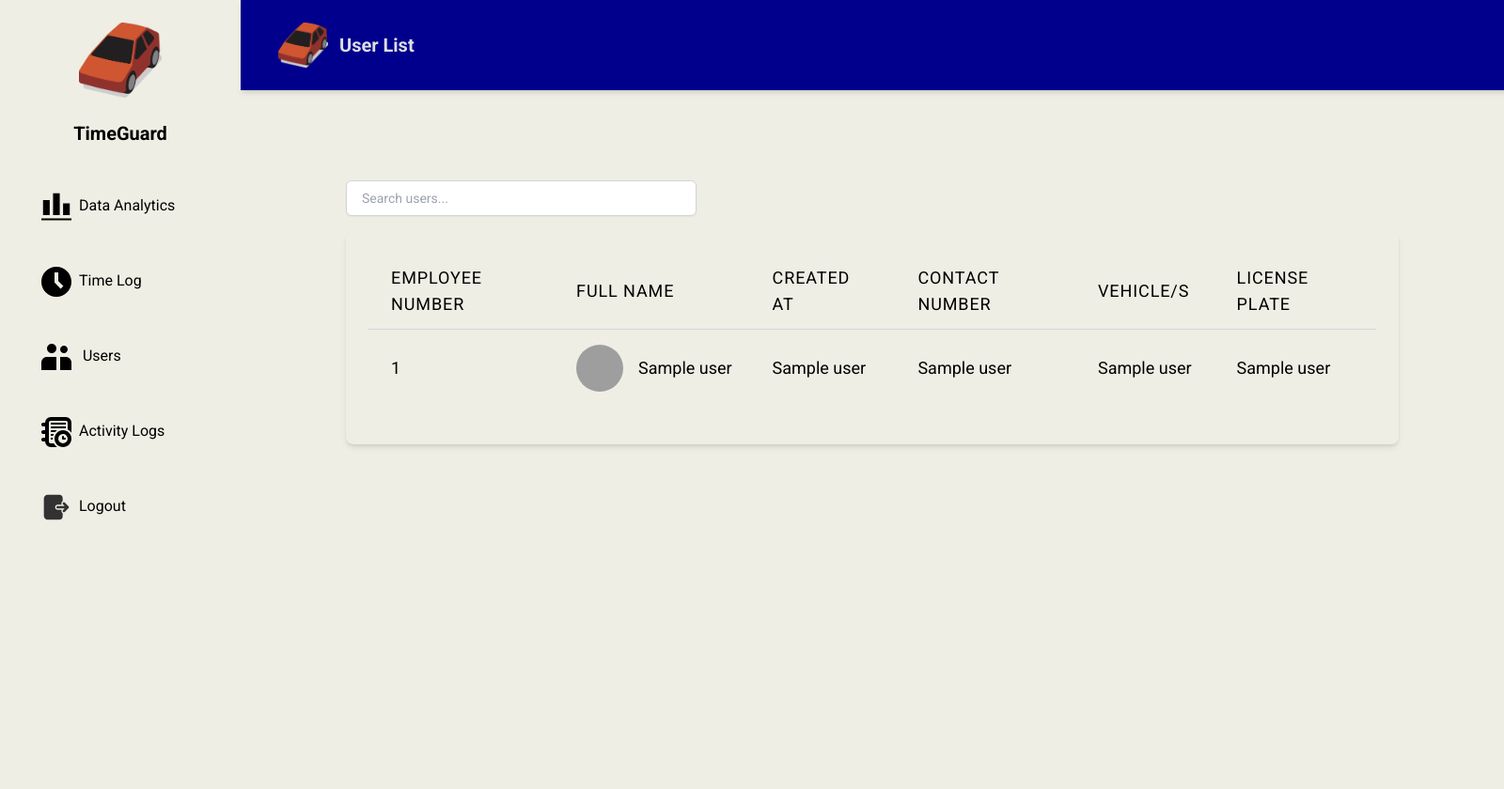
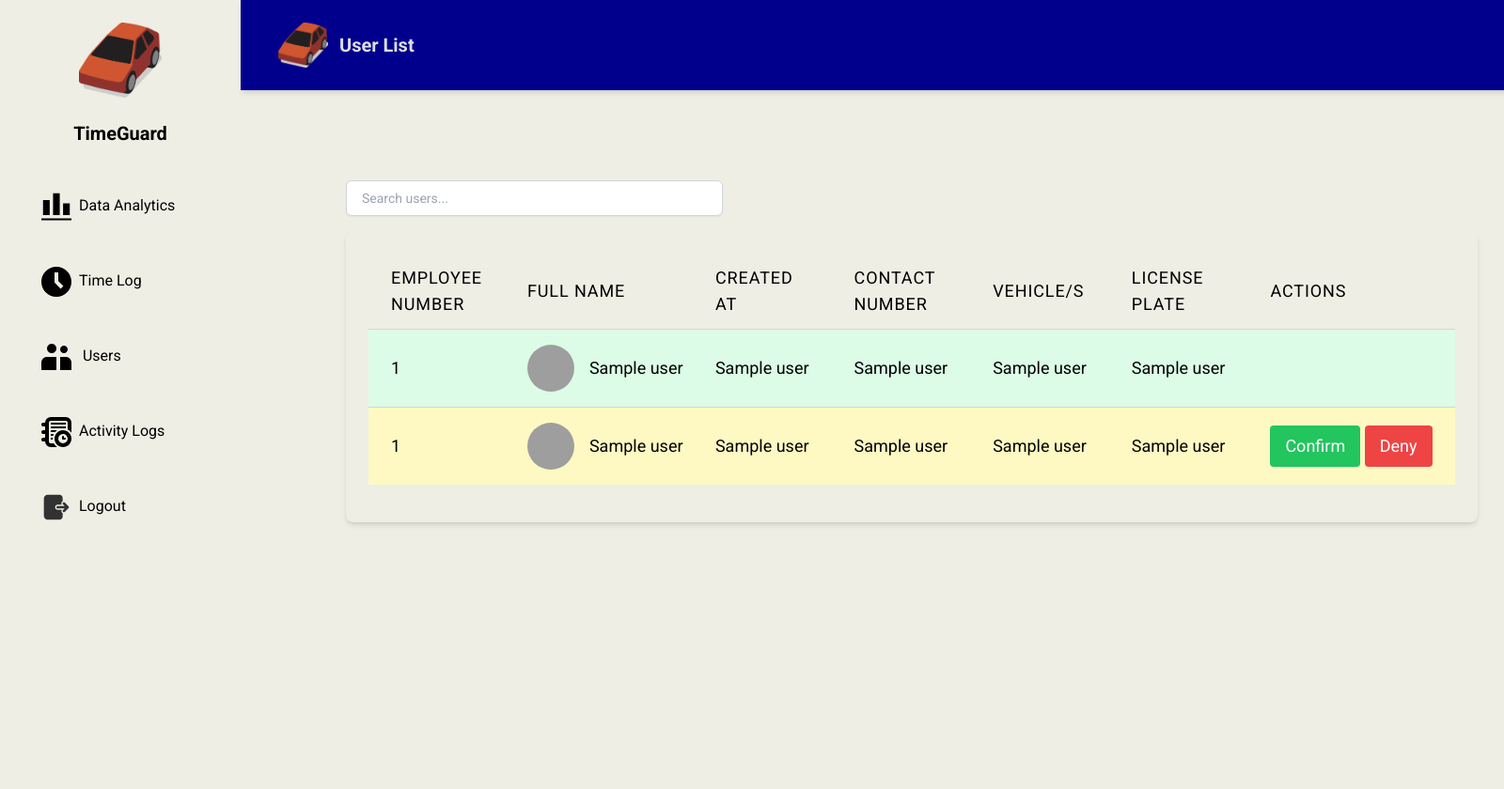
Before and after one commit to ruisu-iwnl/vms-rfid-python, a Python web app: template app/templates/dashboard/admin/userlist.html in a window 1600 px wide; the page is wider, and only the part inside the window is pictured. Shown: the top 840 px of that part at 94% size. Run offline with Jinja, Linux system fonts and the light colour scheme; the template is opened without the code that fills it: most values are stand-ins (such as "Sample title", 1, 10 or a date in 2020); style sheets or scripts are compiled from the project's sources; some libraries are stand-ins or nearby versions; grey boxes are pictures that could not be loaded.

Commit message:
added pending part, adjusted login, analytics, and schema for soft-deleted and unapproved users

```diff
--- a/app/routes/dashboard/admin/charts/basic_dashboarddata.py
+++ b/app/routes/dashboard/admin/charts/basic_dashboarddata.py
@@ -4,7 +4,7 @@ def get_dashboard_data():
     cursor, connection = get_cursor()
 
     # Get total number of users
-    cursor.execute('SELECT COUNT(*) FROM user')
+    cursor.execute('SELECT COUNT(*) FROM user WHERE deleted_at IS NULL AND is_approved = 1')
     total_users = cursor.fetchone()[0]
 
     # # Get total number of vehicles
--- a/app/templates/dashboard/admin/userlist.html
+++ b/app/templates/dashboard/admin/userlist.html
@@ -49,47 +49,33 @@
                     </a>
                 </th>
                 <th class="px-6 py-3 text-left text-lg font-medium text-black uppercase tracking-wider">
-                    <a href="{{ url_for('userlist.userlist', page=page, sort_by='created_at', order='asc' if sort_by != 'created_at' or order == 'desc' else 'desc') }}">
-                        Created At
-                        {% if sort_by == 'created_at' %}
-                            {% if order == 'asc' %}▲{% else %}▼{% endif %}
-                        {% endif %}
-                    </a>
+                    Created At
                 </th>
                 <th class="px-6 py-3 text-left text-lg font-medium text-black uppercase tracking-wider">
-                    <a href="{{ url_for('userlist.userlist', page=page, sort_by='contactnumber', order='asc' if sort_by != 'contactnumber' or order == 'desc' else 'desc') }}">
-                        Contact Number
-                        {% if sort_by == 'contactnumber' %}
-                            {% if order == 'asc' %}▲{% else %}▼{% endif %}
-                        {% endif %}
-                    </a>
+                    Contact Number
                 </th>
                 <th class="px-6 py-3 text-left text-lg font-medium text-black uppercase tracking-wider">
-                    <a href="{{ url_for('userlist.userlist', page=page, sort_by='vehicle_count', order='asc' if sort_by != 'vehicle_count' or order == 'desc' else 'desc') }}">
-                        Vehicle/s
-                        {% if sort_by == 'vehicle_count' %}
-                            {% if order == 'asc' %}▲{% else %}▼{% endif %}
-                        {% endif %}
-                    </a>
+                    Vehicle/s
                 </th>
                 <th class="px-6 py-3 text-left text-lg font-medium text-black uppercase tracking-wider">License Plate</th>
+                <th class="px-6 py-3 text-left text-lg font-medium text-black uppercase tracking-wider">Actions</th> <!-- New column for actions -->
             </tr>
         </thead>
 
         <tbody class="bg-[#eeeee4] divide-y divide-gray-300" id="user-table-body">
-            {% for user in users %}
-                <tr>
-                    <td class="px-6 py-4 whitespace-nowrap text-lg font-medium text-black">{{ user[0] }}</td> <!-- emp_no -->
+            {% for user in approved_users %}
+                <tr class="bg-green-100">
+                    <td class="px-6 py-4 whitespace-nowrap text-lg font-medium text-black">{{ user[0] }}</td>
                     <td class="px-6 py-4 whitespace-nowrap text-lg text-black flex items-center" style="min-width: 200px; max-width: 300px; overflow: hidden; text-overflow: ellipsis; flex-grow: 1;">
                         {% if user[7] %}
                             <img src="{{ url_for('static', filename='images/users/' + user[7]) }}" alt="Profile Image" class="w-[50px] h-[50px] rounded-full mr-4">
                         {% else %}
                             <img src="{{ url_for('static', filename='images/users/profile.svg') }}" alt="Default Profile Image" class="w-[50px] h-[50px] rounded-full mr-4">
                         {% endif %}
-                        {{ user[1] }} <!-- full_name -->
+                        {{ user[1] }}
                     </td>
-                    <td class="px-6 py-4 whitespace-nowrap text-lg text-black">{{ user[6] }}</td> <!-- created_at -->
-                    <td class="px-6 py-4 whitespace-nowrap text-lg text-black">{{ user[2] }}</td> <!-- contactnumber -->
+                    <td class="px-6 py-4 whitespace-nowrap text-lg text-black">{{ user[6] }}</td>
+                    <td class="px-6 py-4 whitespace-nowrap text-lg text-black">{{ user[2] }}</td>
                     <td class="px-6 py-4 whitespace-nowrap text-lg text-black">
                         {% if user[3] %}
                             {% if ',' in user[3] %}
@@ -130,11 +116,80 @@
                             No Plate Available
                         {% endif %}
                     </td>
+                    <td class="px-6 py-4 whitespace-nowrap text-lg text-black"></td> <!-- Empty for approved users -->
+                </tr>
+            {% endfor %}
+            {% for user in unapproved_users %}
+                <tr class="bg-yellow-100">
+                    <td class="px-6 py-4 whitespace-nowrap text-lg font-medium text-black">{{ user[0] }}</td>
+                    <td class="px-6 py-4 whitespace-nowrap text-lg text-black flex items-center" style="min-width: 200px; max-width: 300px; overflow: hidden; text-overflow: ellipsis; flex-grow: 1;">
+                        {% if user[7] %}
+                            <img src="{{ url_for('static', filename='images/users/' + user[7]) }}" alt="Profile Image" class="w-[50px] h-[50px] rounded-full mr-4">
+                        {% else %}
+                            <img src="{{ url_for('static', filename='images/users/profile.svg') }}" alt="Default Profile Image" class="w-[50px] h-[50px] rounded-full mr-4">
+                        {% endif %}
+                        {{ user[1] }}
+                    </td>
+                    <td class="px-6 py-4 whitespace-nowrap text-lg text-black">{{ user[6] }}</td>
+                    <td class="px-6 py-4 whitespace-nowrap text-lg text-black">{{ user[2] }}</td>
+                    <td class="px-6 py-4 whitespace-nowrap text-lg text-black">
+                        {% if user[3] %}
+                            {% if ',' in user[3] %}
+                                <div class="relative">
+                                    <button class="bg-gray-200 text-gray-700 py-1 px-2 rounded hover:bg-gray-300 focus:outline-none toggle-dropdown" data-dropdown-id="dropdown-{{ loop.index }}">
+                                        View Vehicles
+                                    </button>
+                                    <div id="dropdown-{{ loop.index }}" class="absolute mt-2 py-2 w-48 bg-white rounded-lg shadow-xl z-10 hidden">
+                                        {% for vehicle in user[3].split(', ') %}
+                                            <a href="#" class="block px-4 py-2 text-gray-700 hover:bg-gray-100">{{ vehicle }}</a>
+                                        {% endfor %}
+                                    </div>
+                                </div>
+                            {% else %}
+                                {{ user[3] }}
+                            {% endif %}
+                        {% else %}
+                            No Vehicle Registered
+                        {% endif %}
+                    </td>
+                    <td class="px-6 py-4 whitespace-nowrap text-lg text-black">
+                        {% if user[4] %}
+                            {% if ',' in user[4] %}
+                                <div class="relative">
+                                    <button class="bg-gray-200 text-gray-700 py-1 px-2 rounded hover:bg-gray-300 focus:outline-none toggle-dropdown" data-dropdown-id="plate-dropdown-{{ loop.index }}">
+                                        View Plates
+                                    </button>
+                                    <div id="plate-dropdown-{{ loop.index }}" class="absolute mt-2 py-2 w-48 bg-white rounded-lg shadow-xl z-10 hidden">
+                                        {% for plate in user[4].split(', ') %}
+                                            <a href="#" class="block px-4 py-2 text-gray-700 hover:bg-gray-100">{{ plate }}</a>
+                                        {% endfor %}
+                                    </div>
+                                </div>
+                            {% else %}
+                                {{ user[4] }}
+                            {% endif %}
+                        {% else %}
+                            No Plate Available
+                        {% endif %}
+                    </td>
+                    <td class="px-6 py-4 whitespace-nowrap text-lg text-black">
+                        <!-- Confirm Button -->
+                        <form action="{{ url_for('userlist.confirm_user', emp_no=user[0]) }}" method="post" style="display: inline;">
+                            {{ form.hidden_tag() }}
+                            <button type="submit" class="bg-green-500 text-white py-2 px-4 rounded hover:bg-green-600">Confirm</button>
+                        </form>
+
+                        <!-- Deny Button -->
+                        <form action="{{ url_for('userlist.deny_user', emp_no=user[0]) }}" method="post" style="display: inline;">
+                            {{ form.hidden_tag() }}
+                            <button type="submit" class="bg-red-500 text-white py-2 px-4 rounded hover:bg-red-600">Deny</button>
+                        </form>
+                    </td>
                 </tr>
             {% endfor %}
         </tbody>
+    </table>
 
-    </table>
     <!-- Pagination -->
     <div class="flex justify-center mt-4">
         <nav class="relative z-0 inline-flex shadow-sm -space-x-px" aria-label="Pagination">
@@ -168,8 +223,8 @@
             {% endif %}
         </nav>
     </div>
+</div>
 
-</div>
 
 </div>
 
```
Also changed, not shown: app/routes/dashboard/admin/userlist.py (+85 -9 lines), app/routes/login/login.py (+11 -1 lines).
